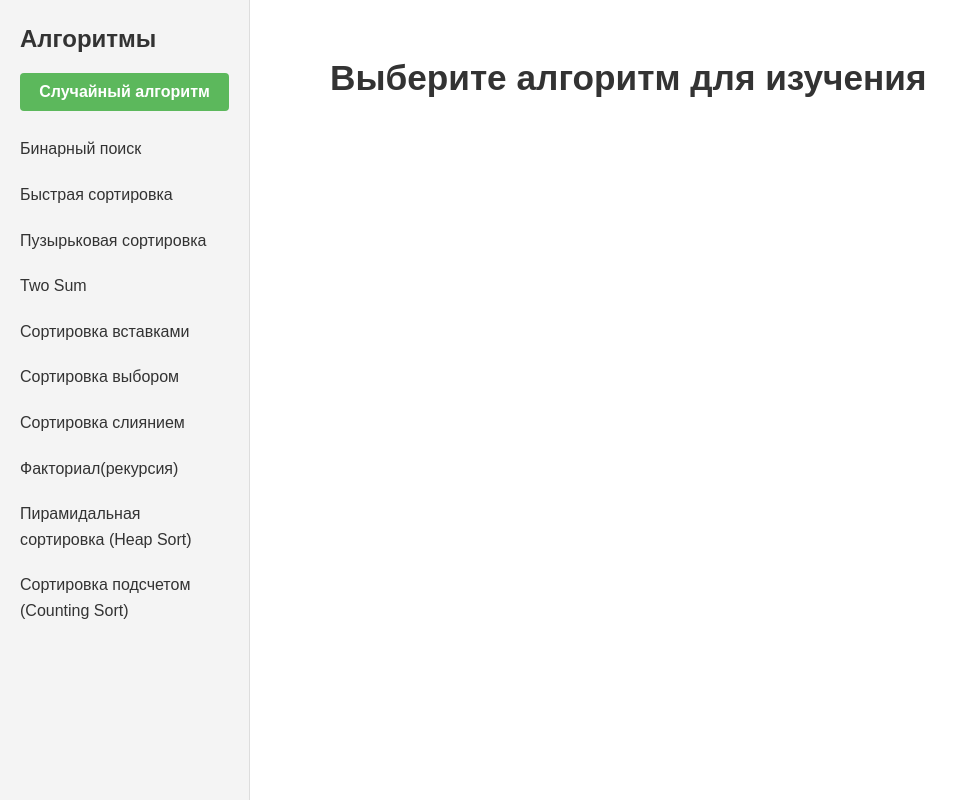
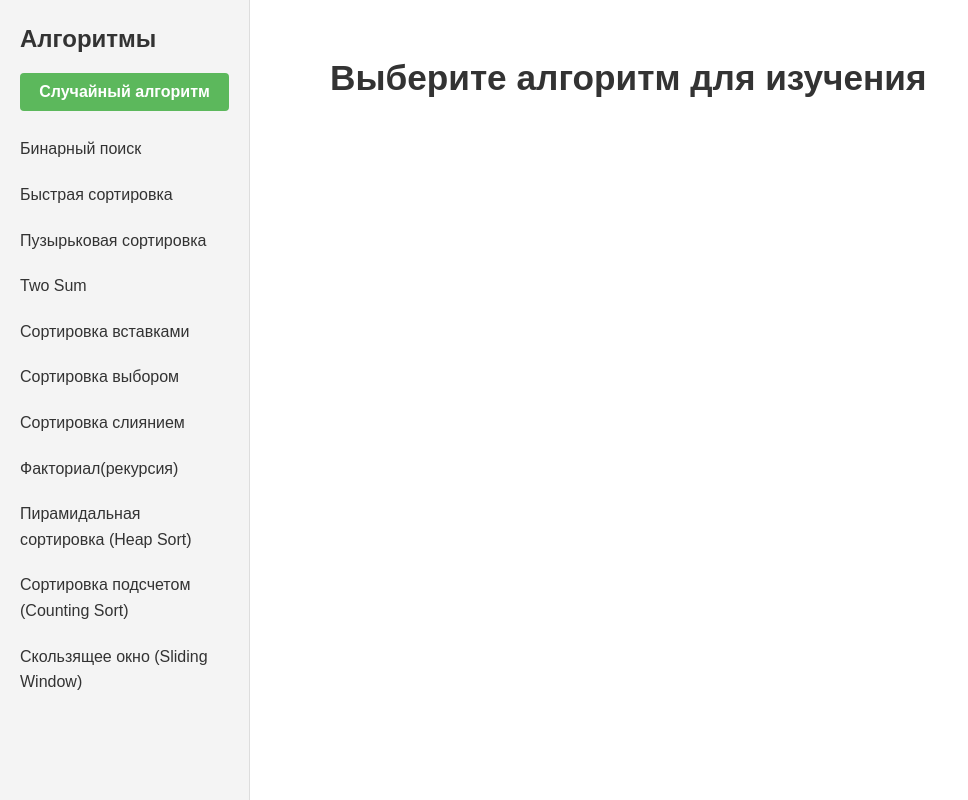
Before and after one commit to masha-masha/AlgoVault, a React (Vite) app: page / in a window 1280 px wide. Shown: the whole page, without its empty margins (0-968 px from the left). Built offline with nearby package versions, Linux system fonts and the light colour scheme.

Commit message:
feat: add algo  SlidingWindow

```diff
--- a/src/data/algoritms.ts
+++ b/src/data/algoritms.ts
@@ -401,5 +401,41 @@ function heapSort(arr: number[]): number[] {
 
   return output;
 }`
+  },
+  {
+    id: "sliding-window",
+    title: "Скользящее окно (Sliding Window)",
+    description: "Техника оптимизации, превращающая вложенные циклы в один проход. Вместо полного пересчета данных в окне, мы 'сдвигаем' его, добавляя новый элемент справа и вычитая ушедший элемент слева.",
+    complexity: { time: "O(n)", space: "O(1)" },
+    jsCode: `function maxSumSubarray(arr, k) {
+  if (arr.length < k) return 0;
+
+  let maxSum = 0;
+  let windowSum = 0;
+
+  for (let i = 0; i < k; i++) windowSum += arr[i];
+  maxSum = windowSum;
+
+  for (let i = k; i < arr.length; i++) {
+    windowSum += arr[i] - arr[i - k];
+    maxSum = Math.max(maxSum, windowSum);
+  }
+  return maxSum;
+}`,
+    tsCode: `function maxSumSubarray(arr: number[], k: number): number {
+  if (arr.length < k) return 0;
+
+  let maxSum: number = 0;
+  let windowSum: number = 0;
+
+  for (let i = 0; i < k; i++) windowSum += arr[i];
+  maxSum = windowSum;
+
+  for (let i = k; i < arr.length; i++) {
+    windowSum += arr[i] - arr[i - k];
+    maxSum = Math.max(maxSum, windowSum);
+  }
+  return maxSum;
+}`
   }
 ];
```
